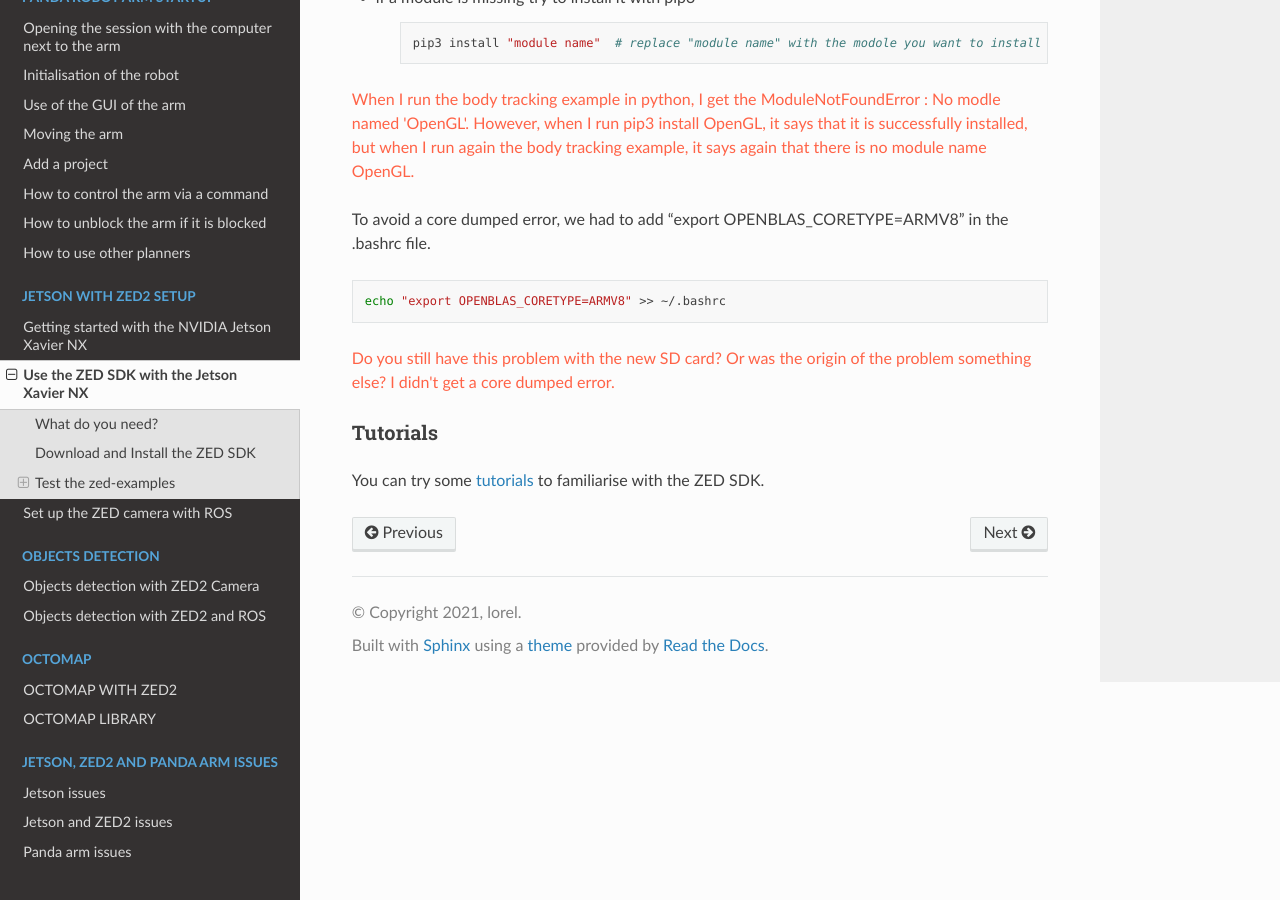
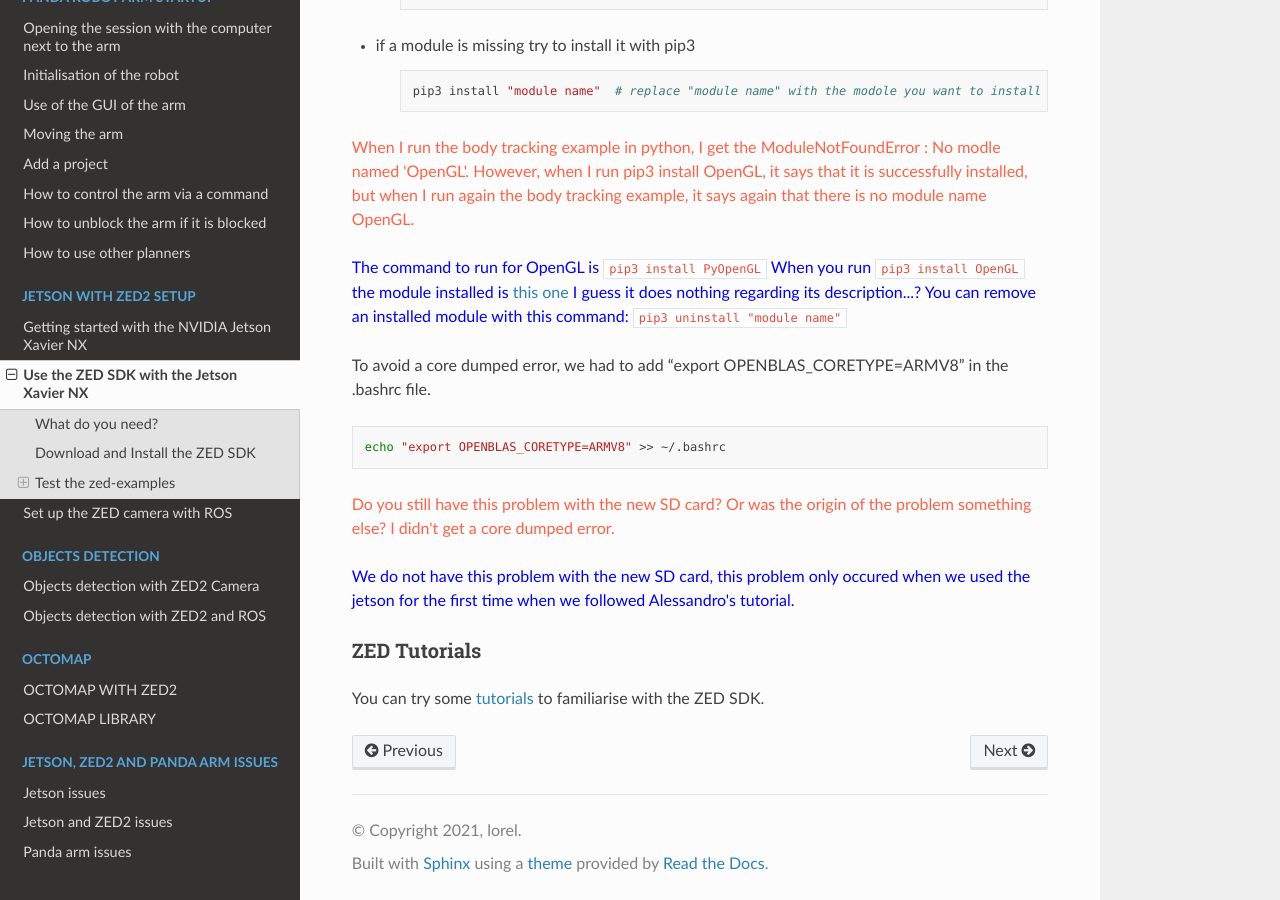
Before and after one commit to kmerckae/panda_safe_hrc_tutorial, a Sphinx documentation site: the page built from source/zed_jetson_start/zed_jetson.rst, in a window 1280 px wide and 900 px high, scrolled down 3274 px. Built offline with Sphinx 7.4.7 and the Read the Docs theme 2.0.0, drawn with Linux system fonts in a browser that asks for light colours; some of the changed text lies outside the part shown.

Commit message:
replies to Kelly

```diff
--- a/source/zed_jetson_start/jetson_setup.rst
+++ b/source/zed_jetson_start/jetson_setup.rst
@@ -108,7 +108,9 @@ In order to reduce lags on the Jetson turn on the fan to 100%, by doing the foll
     :width: 600
 
 * Navigate with the arrow keys to the tab CTRL, you can set the fan methode to manual and the fan speed to 100%
-  :raw-html:`<font color="Tomato"> I can go to the tab CTRL, but how can I set the fan speed to manual and back to default?  </font>`
+   :raw-html:`<font color="Tomato"> I can go to the tab CTRL, but how can I set the fan speed to manual and back to default?  </font>`
+
+   :raw-html:`<font color="Blue"> You can set the speed to manual just by clicking on "manual" and also for the speed, you can click on p or m </font>`
 
 .. image:: ./images/jtop_fan.png
     :width: 600
--- a/source/zed_jetson_start/zed_jetson.rst
+++ b/source/zed_jetson_start/zed_jetson.rst
@@ -89,6 +89,9 @@ Check if the ZED SDK is properly installed.
 When I go to </font>` |ZED_SDK_Jetson_Installation|
 :raw-html:`<font color="Tomato"> it seems that I first have to install JetPack, but now I didn't do that, right? </font>`
 
+:raw-html:`<font color="Blue"> The JetPack is already installed when you flashed your SD card </font>`
+
+
 .. |ZED_SDK_Jetson_Installation| raw:: html
 
     <a href="https://www.stereolabs.com/docs/installation/jetson/" target="_blank">ZED SDK installation on Nvidia Jetson</a>
@@ -172,6 +175,13 @@ I get the ModuleNotFoundError : No modle named 'OpenGL'.
 However, when I run pip3 install OpenGL, it says that it is successfully installed,
 but when I run again the body tracking example, it says again that there is no module name OpenGL.  </font>`
 
+:raw-html:`<font color="Blue"> The command to run for OpenGL is </font>` ``pip3 install PyOpenGL``
+:raw-html:`<font color="Blue"> When you run </font>` ``pip3 install OpenGL``
+:raw-html:`<font color="Blue"> the module installed is </font>`
+`this one <https://pypi.org/project/opengl/>`_
+:raw-html:`<font color="Blue">I guess it does nothing regarding its description...? You can remove an installed module with this command: </font>`
+``pip3 uninstall "module name"``
+
 To avoid a core dumped error, we had to add "export OPENBLAS_CORETYPE=ARMV8" in the .bashrc file.
 
 .. code-block:: bash
@@ -182,8 +192,10 @@ To avoid a core dumped error, we had to add "export OPENBLAS_CORETYPE=ARMV8" in
 Or was the origin of the problem something else?
 I didn't get a core dumped error. </font>`
 
-Tutorials
-^^^^^^^^^
+:raw-html:`<font color="Blue"> We do not have this problem with the new SD card, this problem only occured when we used the jetson for the first time when we followed Alessandro's tutorial.</font>`
+
+ZED Tutorials
+^^^^^^^^^^^^^
 You can try some |ZED_Tutorials| to familiarise with the ZED SDK.
 
 
```
